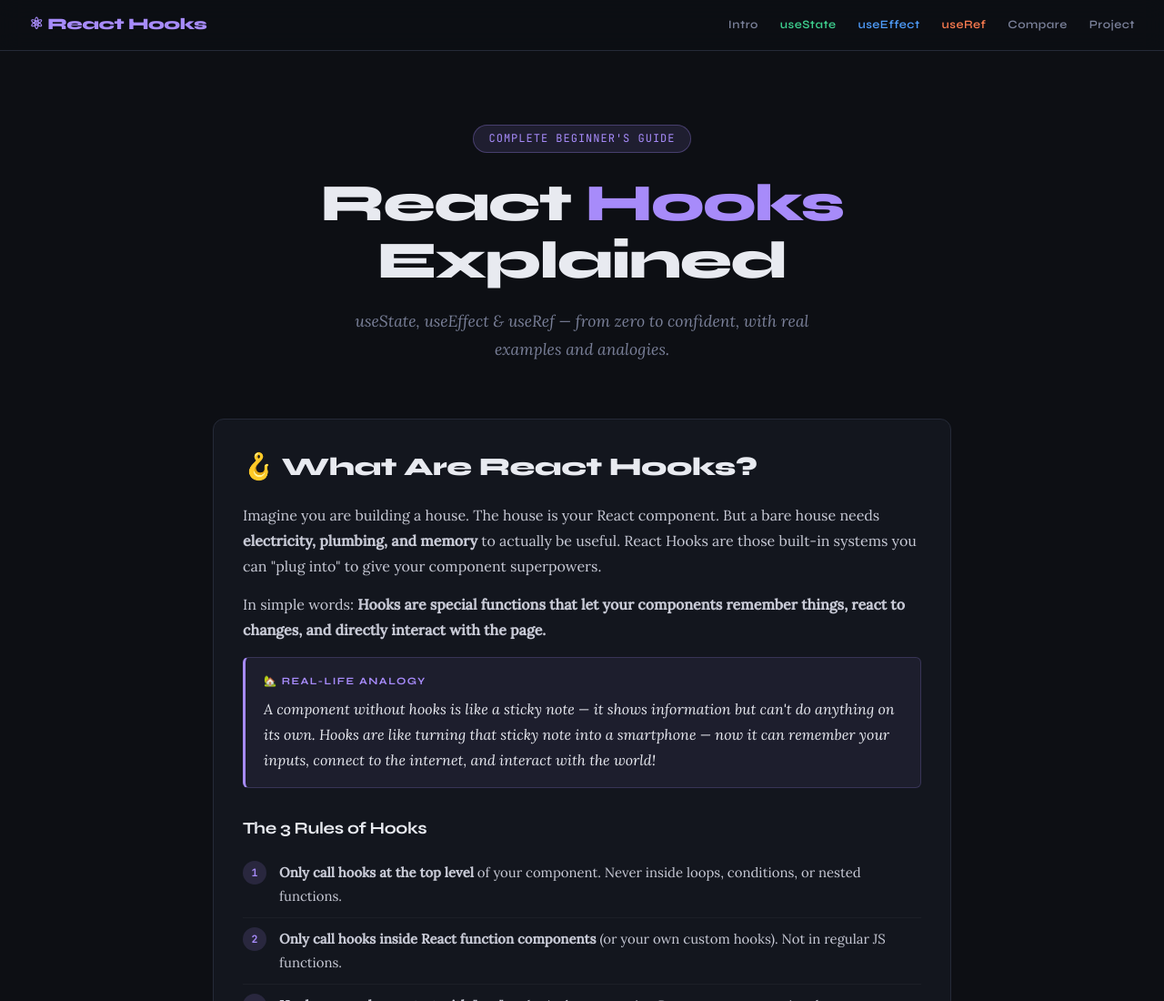
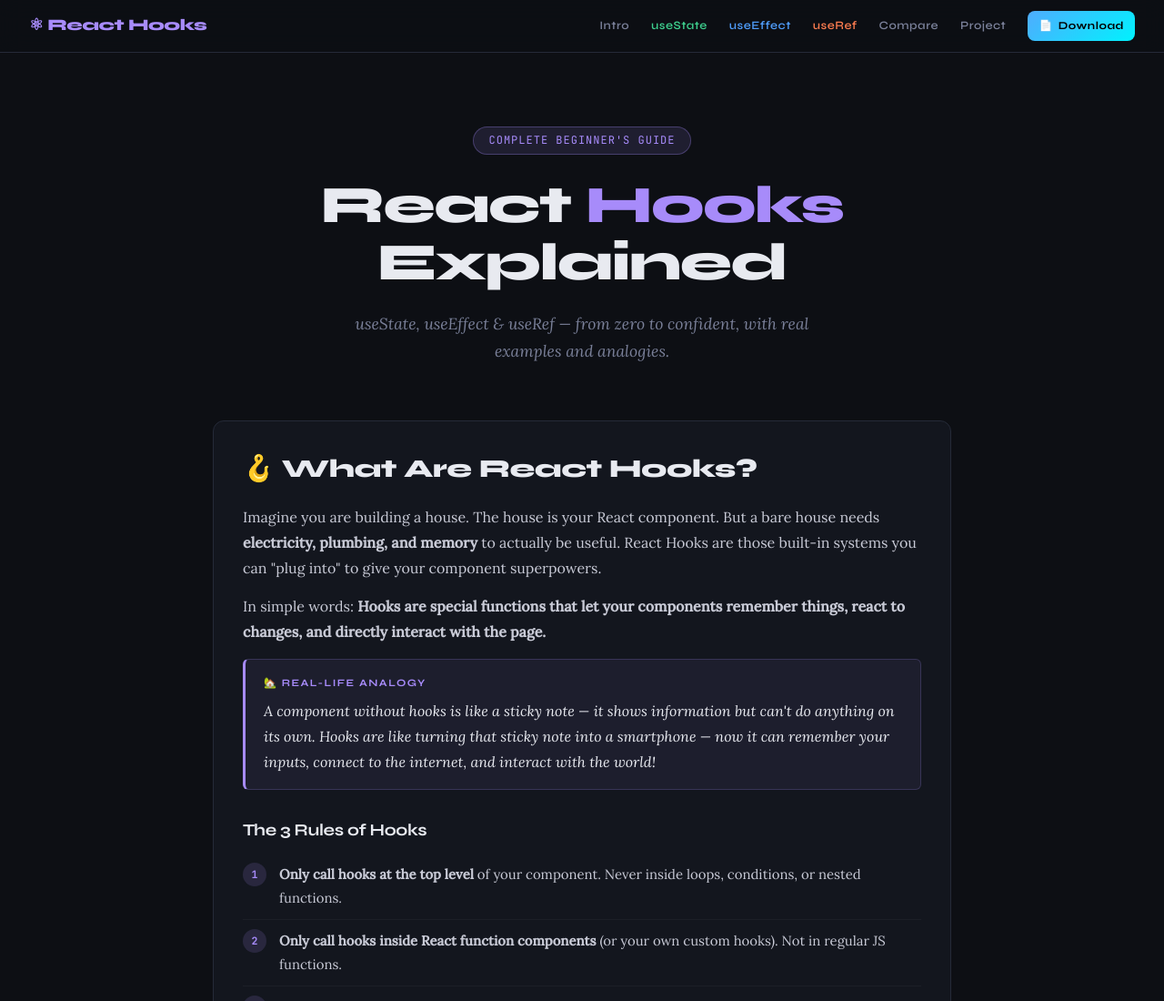
Before and after one commit to Arul2710/React-hooks-guide-, a plain HTML site: page index.html in a window 1280 px wide. Shown: the top 1100 px of the page at 91% size. Drawn offline with Linux system fonts and the light colour scheme.

Commit message:
first commit

```diff
--- a/index.html
+++ b/index.html
@@ -470,6 +470,25 @@
     font-weight: 700;
   }
   .memory-tip p { margin: 8px 0 0; font-size: 0.88rem; }
+
+  .download-btn {
+  display: flex;
+  align-items: center;
+  gap: 6px;
+  padding: 6px 12px;
+  border-radius: 8px;
+  background: linear-gradient(135deg, #4facfe, #00f2fe);
+  color: #000;
+  font-size: 0.75rem;
+  font-weight: 700;
+  text-decoration: none;
+  transition: transform 0.2s ease, box-shadow 0.2s ease;
+}
+
+.download-btn:hover {
+  transform: translateY(-2px);
+  box-shadow: 0 4px 12px rgba(0, 242, 254, 0.4);
+}
 </style>
 </head>
 <body>
@@ -482,6 +501,10 @@
   <a href="#useref" class="ref">useRef</a>
   <a href="#comparison">Compare</a>
   <a href="#project">Project</a>
+   <!-- 🔽 Download Button -->
+  <a href="react-hooks-guide.docx" download class="download-btn">
+    <span>📄</span> Download
+  </a>
 </nav>
 
 <div class="container">
```
Also changed, not shown: 1 other file.
